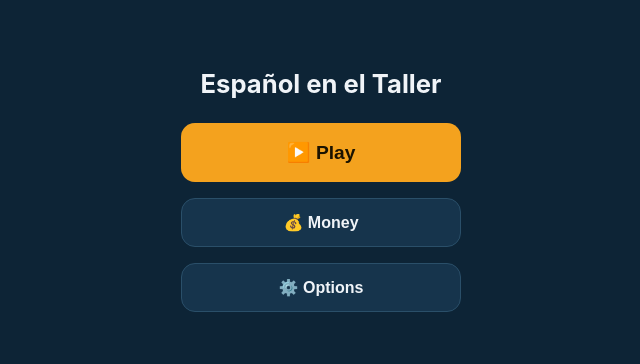
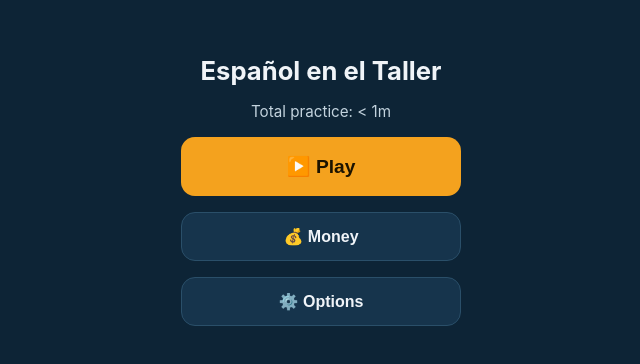
Before and after one commit to llamaswithbacon/Flash-Card-Frenzy, a plain HTML site: page index.html in a window 1280 px wide. Shown: the part 210-574 px from the top of the page, without its empty margins (319-959 px from the left). Drawn offline with Linux system fonts and the light colour scheme.

Commit message:
Phase 4: add total-practice-time display to main menu

```diff
--- a/index.html
+++ b/index.html
@@ -27,6 +27,7 @@
 
   #menu-screen { align-items: center; justify-content: center; text-align: center; gap: 16px; }
   #menu-screen h1 { font-size: 1.6rem; margin: 0 0 8px; }
+  .total-time { font-size: 0.95rem; color: #c3d3de; margin-top: -8px; }
 
   .big-btn {
     background: #f4a21e; color: #1b1300; border: none; border-radius: 14px;
@@ -122,6 +123,7 @@
 
 <div id="menu-screen" class="screen active">
   <h1 id="app-title"></h1>
+  <div class="total-time" id="total-practice-time"></div>
   <button id="play-btn" class="big-btn"></button>
   <button id="money-btn" class="secondary-btn"></button>
   <button id="options-btn" class="secondary-btn"></button>
```
